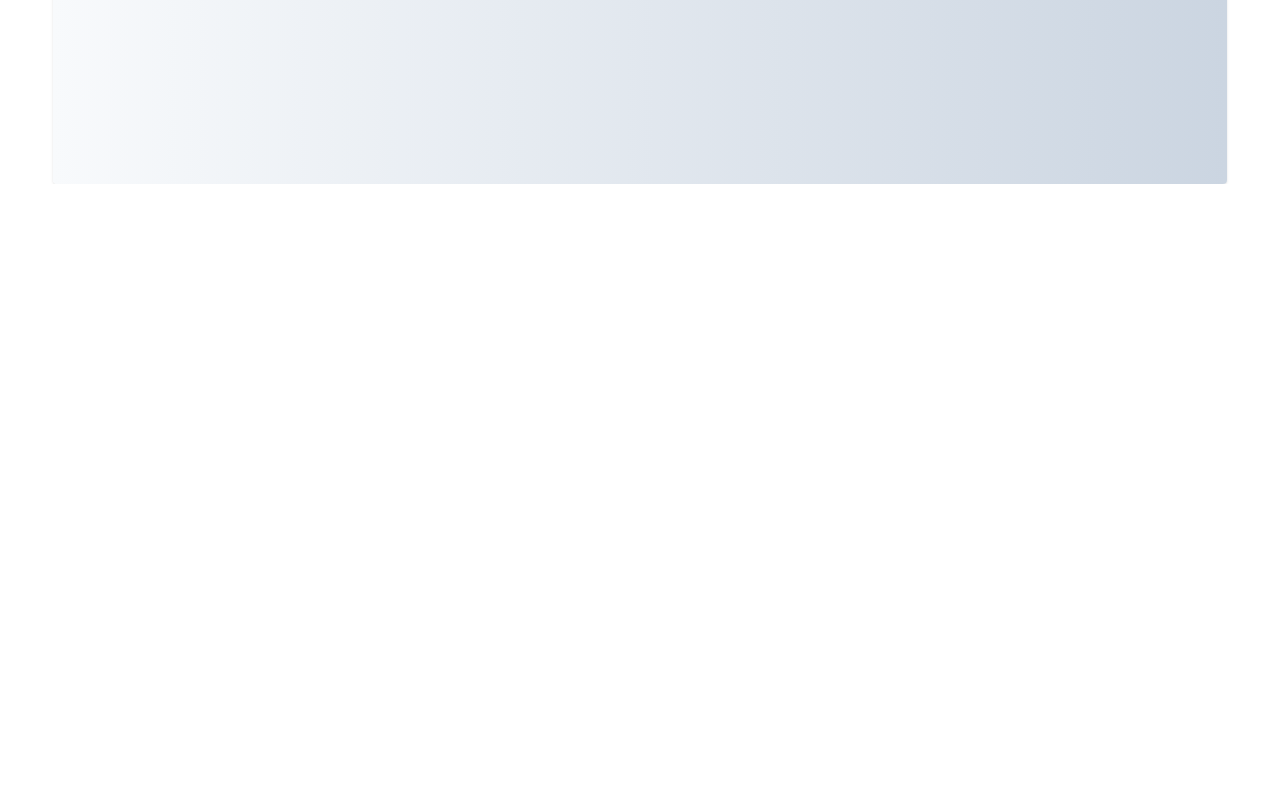
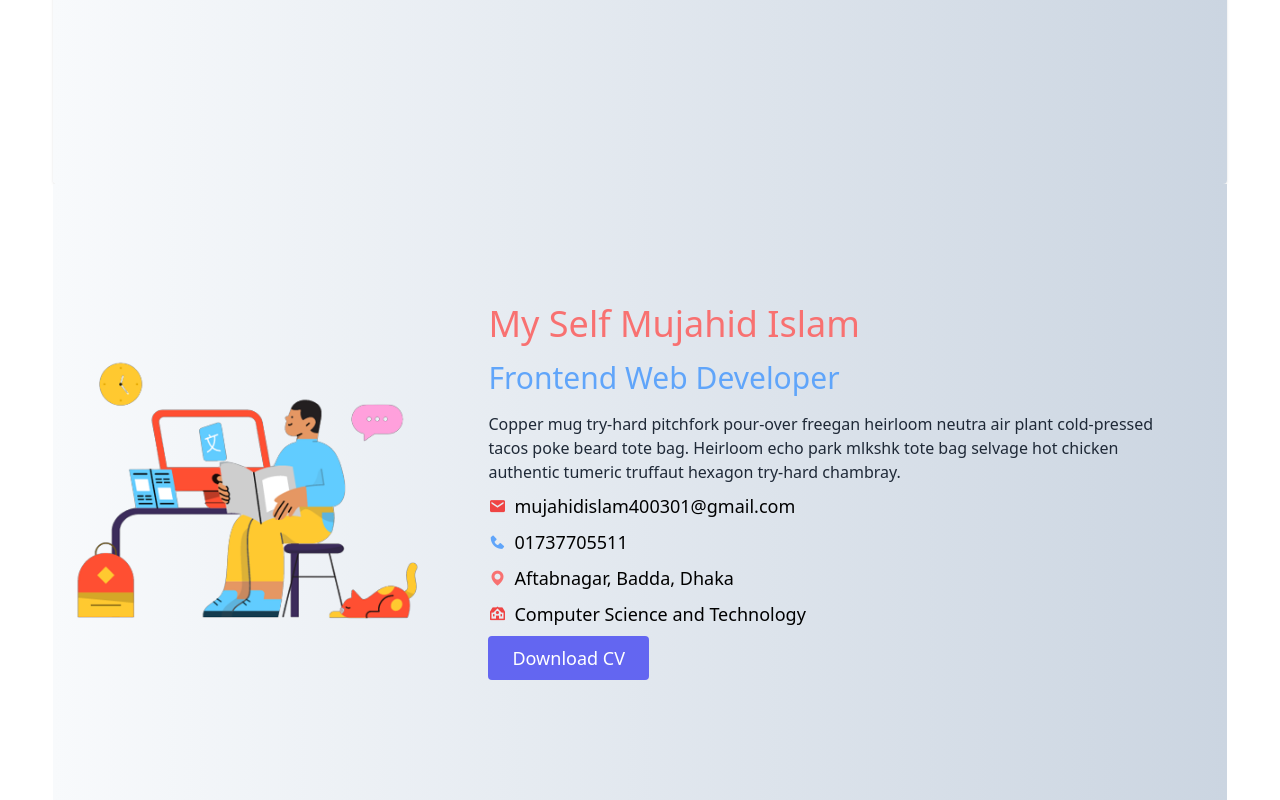
Before and after one commit to Coder-Mujahid/react-1st-practice, a React (Vite) app: page / in a window 1280 px wide. Shown: the part 679-1479 px from the top of the page. Before the commit the page ends 863 px from the top, so only its background shows below. Built offline with nearby package versions, Linux system fonts and the light colour scheme.

Commit message:
about section add

```diff
--- /dev/null
+++ b/src/About/About.jsx
@@ -0,0 +1,34 @@
+import img from '../../img/person-learning-online-removebg-preview.png'
+
+function About () {
+    return (
+        <div>
+    <section className=" w-11/12 mx-auto bg-gradient-to-r from-slate-50 to-slate-300 body-font">
+            <div className="container mx-auto md:grid grid-cols-3 px-5 gap-10 py-24 items-center">
+                <div className='w-auto col-span-1'>
+                <img className="w-full" alt="hero" src={img}/>
+                </div>
+            <div className="p-6 flex flex-col col-span-2 md:items-start items-start">
+                <h1 className="title-font sm:text-4xl text-xl mb-4 font-medium text-red-400 capitalize">my self mujahid islam
+                </h1>
+                <h1 className="title-font sm:text-3xl text-lg mb-4 font-medium text-blue-400 capitalize">frontend web developer
+                </h1>
+                <p className="mb-2 text-start">Copper mug try-hard pitchfork pour-over freegan heirloom neutra air plant cold-pressed tacos poke beard tote bag. Heirloom echo park mlkshk tote bag selvage hot chicken authentic tumeric truffaut hexagon try-hard chambray.</p>
+                <ul className='mb-2 flex flex-col gap-2'>
+                    <li><a className='flex items-center text-sm md:text-lg text-black' href="#"><i className='bx bxs-envelope text-lg pr-2 text-red-500'></i>mujahidislam400301@gmail.com</a></li>
+                    <li><a className='flex items-center text-sm md:text-lg text-black' href="#"><i className='bx bxs-phone text-lg pr-2 text-blue-400'></i>01737705511</a></li>
+                    <li><a className='flex items-center text-sm md:text-lg text-black' href="#"><i className='bx bxs-map text-lg pr-2 text-red-400'></i>Aftabnagar, Badda, Dhaka</a></li>
+                    <li><a className='flex items-center text-sm  md:text-lg text-black' href="#"><i className='bx bxs-institution text-lg pr-2 text-red-500'></i>Computer Science and Technology</a></li>
+                </ul>
+                <div className="flex justify-center">
+                    <button className="inline-flex text-white bg-indigo-500 border-0 py-2 px-6 focus:outline-none hover:bg-indigo-600 rounded text-lg font-medium capitalize"> <a href="file:///C:/Users/Mujahidul%20Islam/Desktop/Professional%20Resume.pdf">download CV</a></button>
+
+                </div>
+                </div>
+            </div>
+    </section>
+        </div>
+    );
+}
+
+export default About;
--- a/src/App.jsx
+++ b/src/App.jsx
@@ -1,6 +1,7 @@
 import './App.css'
 import Menu from './menu/menu'
 import Hero from './Hero/Hero'
+import About from './About/About'
 
 function App() {
 
@@ -9,6 +10,7 @@ function App() {
     <>
       <Menu></Menu>
       <Hero></Hero>
+      <About></About>
     </>
   )
 }
```
Also changed, not shown: img/person-learning-online-removebg-preview.png (added).
